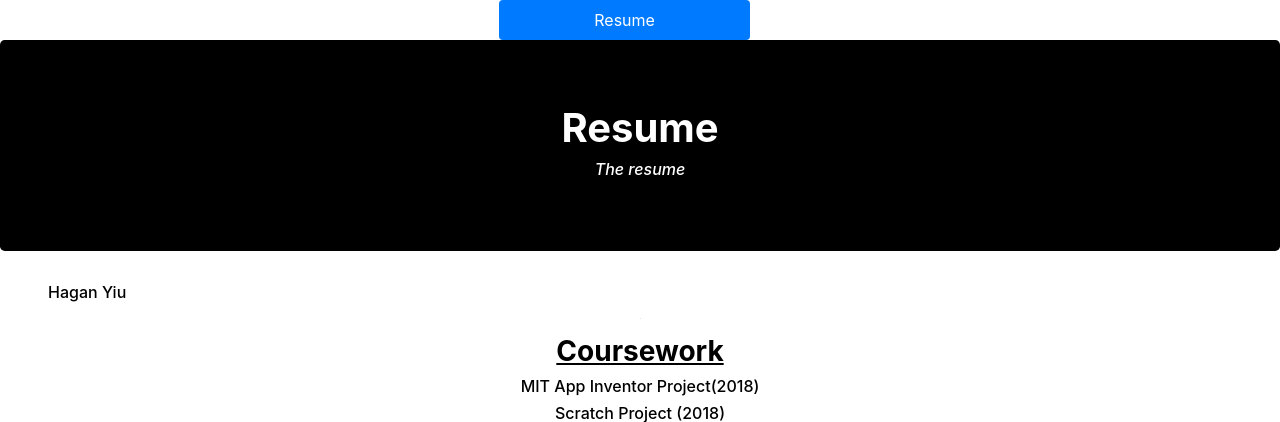
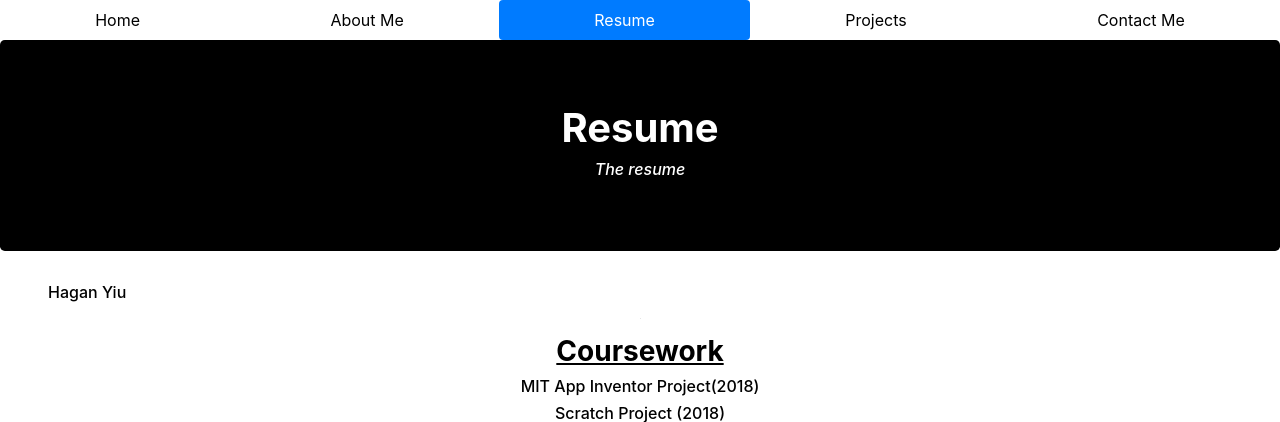
Before and after one commit to Haganu7/portfolio, a PHP site: page /Resume.html in a window 1280 px wide. Shown: the top 422 px of the page. Run offline with PHP 8.4, Linux system fonts and the light colour scheme.

Commit message:
My first commit

```diff
--- a/style.css
+++ b/style.css
@@ -12,7 +12,7 @@ ul {list-style-type: none;
 
 body {margin: 0; color: #000000;}
 
-A:link {COLOR: #FFFFFF}
+A:link {COLOR: #000000}
 A:visited {COLOR: #000000;}
 A:hover {COLOR: #FFFFFF;}
 A:active {border-color: #000000;}
```
